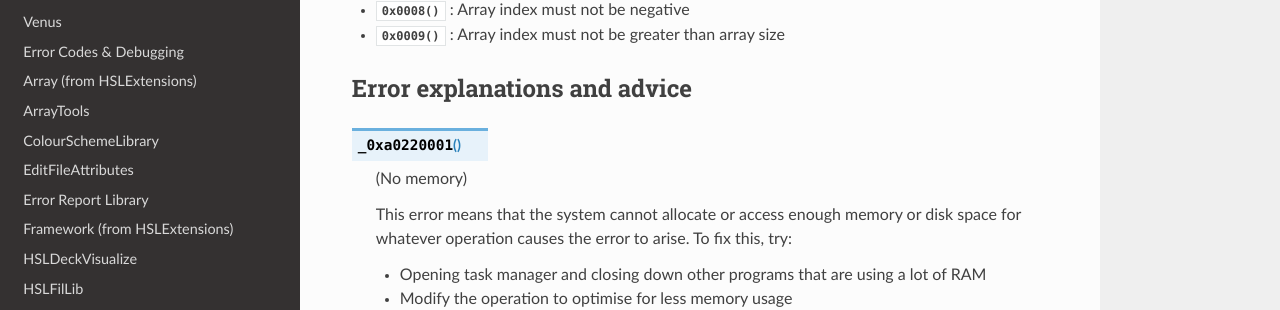
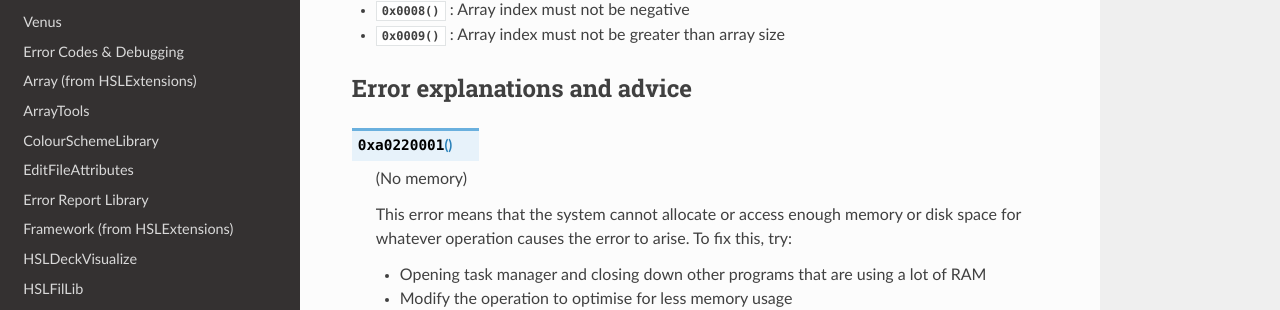
Before and after one commit to theonetruenerd/VenusLibraryDocumentation, a Sphinx documentation site: the page built from docs/source/RuntimeErrors.rst, in a window 1280 px wide and 900 px high, scrolled down 1950 px. Shown: the part 123-433 px from the top of the window. Built offline with Sphinx 7.4.7 and the Read the Docs theme 2.0.0, drawn with Linux system fonts in a browser that asks for light colours; pages that are not in the unit, such as notebooks, are missing from menus.

```diff
--- a/docs/source/RuntimeErrors.rst
+++ b/docs/source/RuntimeErrors.rst
@@ -87,7 +87,7 @@ HSLUtilLib2 Errors
 Error explanations and advice
 -----------------------------
 
-.. py:function:: _0xa0220001
+.. py:function:: 0xa0220001
 
   (No memory)
 
```
